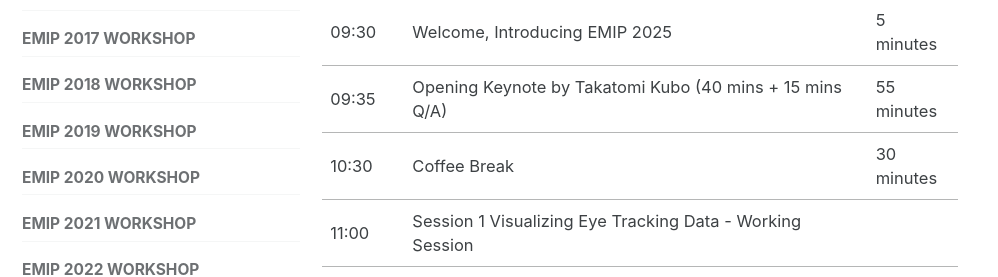
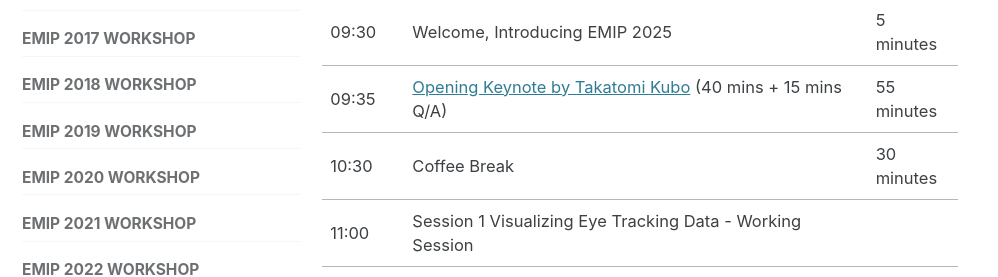
Before and after one commit to EMIPws/emipws.github.io, a Jekyll site: the page built from pages/workshop/emip-2025-program.md, in a window 1280 px wide and 900 px high, scrolled down 453 px. Shown: the part 183-460 px from the top of the window, without its empty margins (0-998 px from the left). Built offline with Jekyll 4.4.1, drawn with Linux system fonts in a browser that asks for light colours; cached includes are drawn as plain includes; part of the change alters nothing that is shown.

Commit message:
add link

```diff
--- a/pages/workshop/emip-2025-program.md
+++ b/pages/workshop/emip-2025-program.md
@@ -18,7 +18,7 @@ More details to be announced soon!
 | JST (Local) | Event | Duration |
 | --- | --- | --- |
 | 09:30 | Welcome, Introducing EMIP 2025 | 5 minutes |
-| 09:35 | Opening Keynote by Takatomi Kubo (40 mins + 15 mins Q/A) | 55 minutes |
+| 09:35 | [Opening Keynote by Takatomi Kubo](/workshop/emip-2025-program/#keynote-by-takatomi-kubo-decoding-the-codes-in-the-mind-toward-elucidating-the-computational-mechanisms-of-intelligence-in-the-domain-of-programming-and-beyond) (40 mins + 15 mins Q/A) | 55 minutes |
 | 10:30 | Coffee Break | 30 minutes |
 | 11:00 | Session 1 Visualizing Eye Tracking Data - Working Session |  |
 |  | *Visualizing Novice Programmers’ Attention Distribution using DBSCAN Clustering and Sankey Diagrams*, Wudao Yang, Zubair Ahsan, M. A. Rasel, Unaizah Obaidellah | 15 minutes |
```
